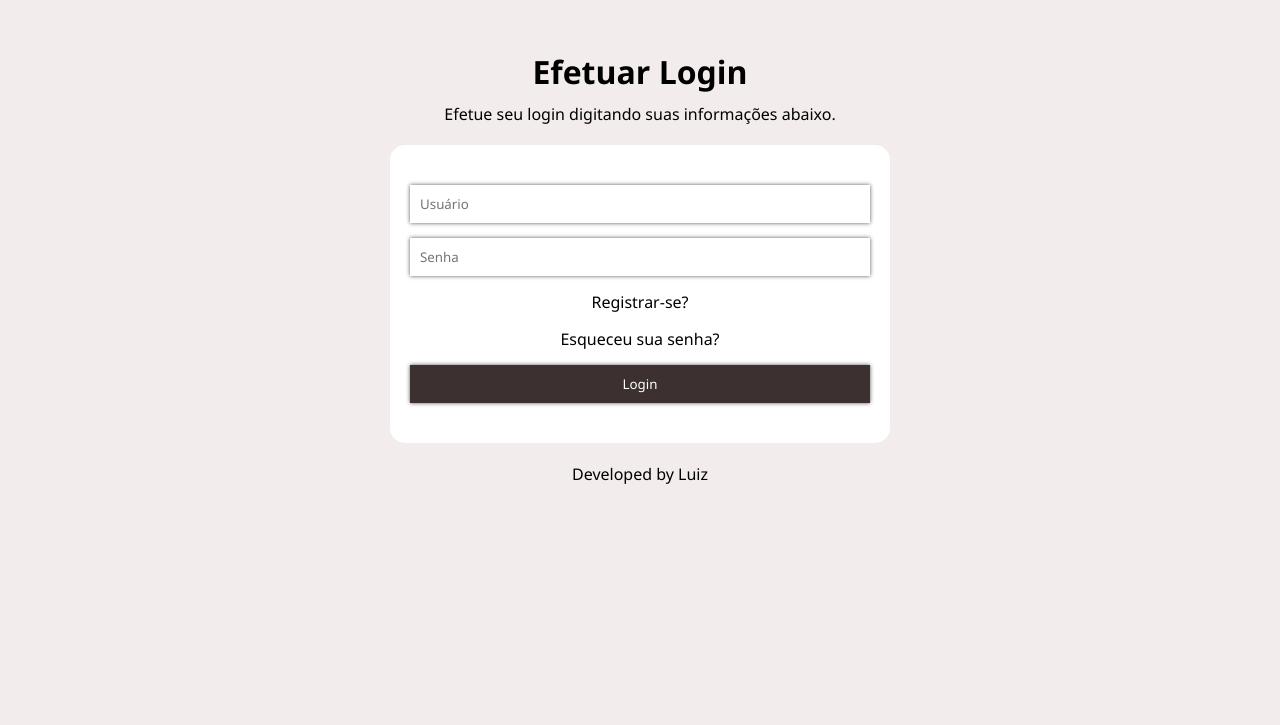
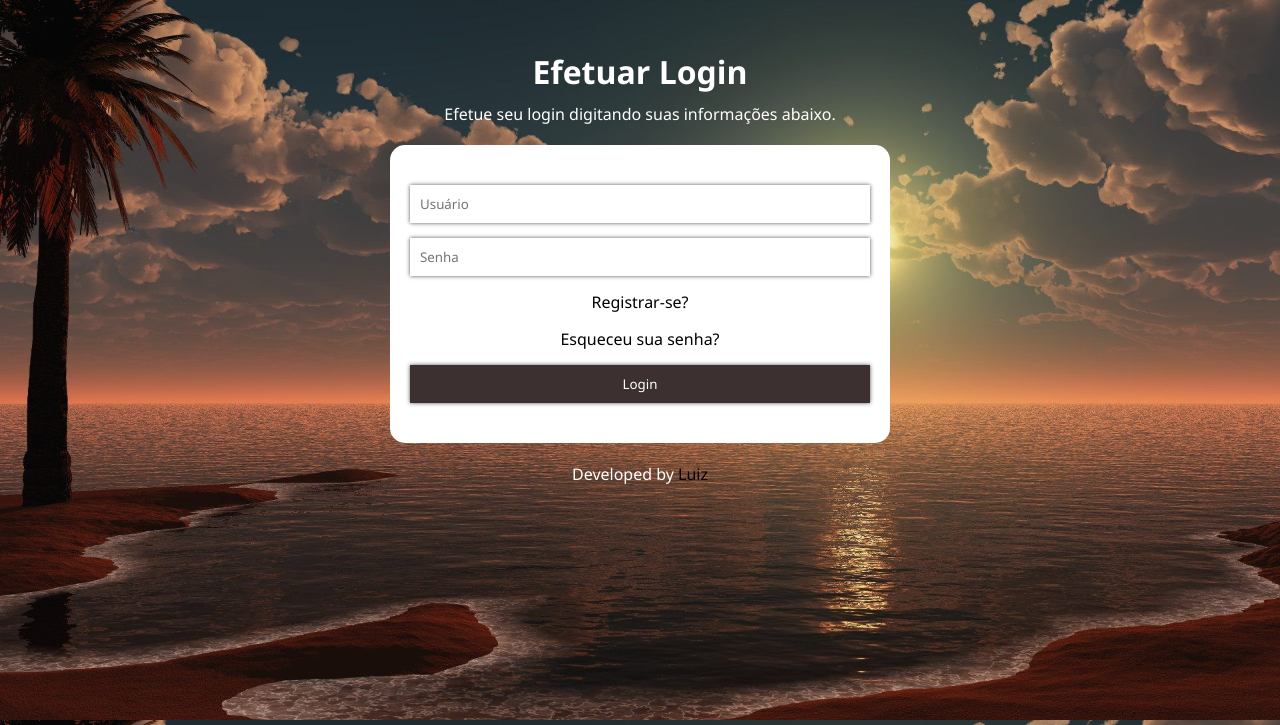
Before and after one commit to luiz-tm/login-signup-php, a PHP site: page / in a window 1280 px wide. Shown: the top 725 px of the page. Run offline with PHP 8.4, Linux system fonts and the light colour scheme.

Commit message:
Background e imagens do projeto adicionados.

```diff
--- a/style.css
+++ b/style.css
@@ -6,8 +6,21 @@
 
 body {
     font-family:'Segoe UI', Tahoma, Geneva, Verdana, sans-serif;
-    background-color: rgb(243, 236, 236);
+    background-image: url('bg.jpg');
+    background-size: cover;
     text-align: center;
+}
+
+h1 {
+    color: white;
+}
+
+main > p {
+    color: white;
+}
+
+footer > p {
+    color: white;
 }
 
 header {
```
Also changed, not shown: bg.jpg (added), img1.png (added), img2.png (added), img5.png (added), 2 other files.
